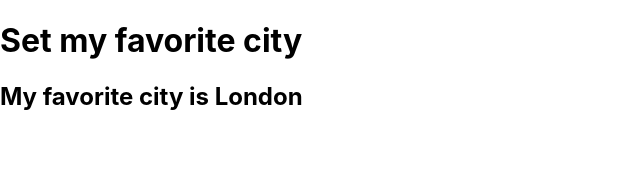
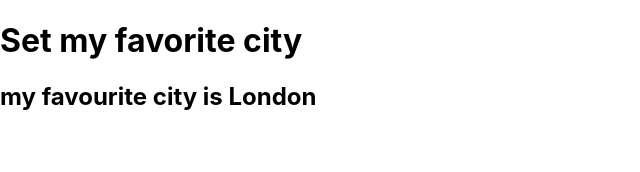
Before and after one commit to mmaruniak/s-rji-hacker-stories, a React (Create React App) app: page / in a window 1280 px wide. Shown: the top 172 px of the page, without its empty margins (0-640 px from the left). Built offline with nearby package versions, Linux system fonts and the light colour scheme.

Commit message:
Update App.js
Add Child City component

```diff
--- a/src/App.js
+++ b/src/App.js
@@ -1,18 +1,18 @@
 import React from "react";
 
 function App() {
-  const [cityState, setCityState] = React.useState("London");
-
-  const handleButtonClick = () => {
-    //
-  };
+  const [cityState, setCityState] = React.useState("");
 
   return (
     <div>
       <h1>Set my favorite city </h1>
-      <h2>My favorite city is {cityState}</h2>
+      <City />
     </div>
   );
 }
 
+function City() {
+  return <h2> my favourite city is London</h2>;
+}
+
 export default App;
```
